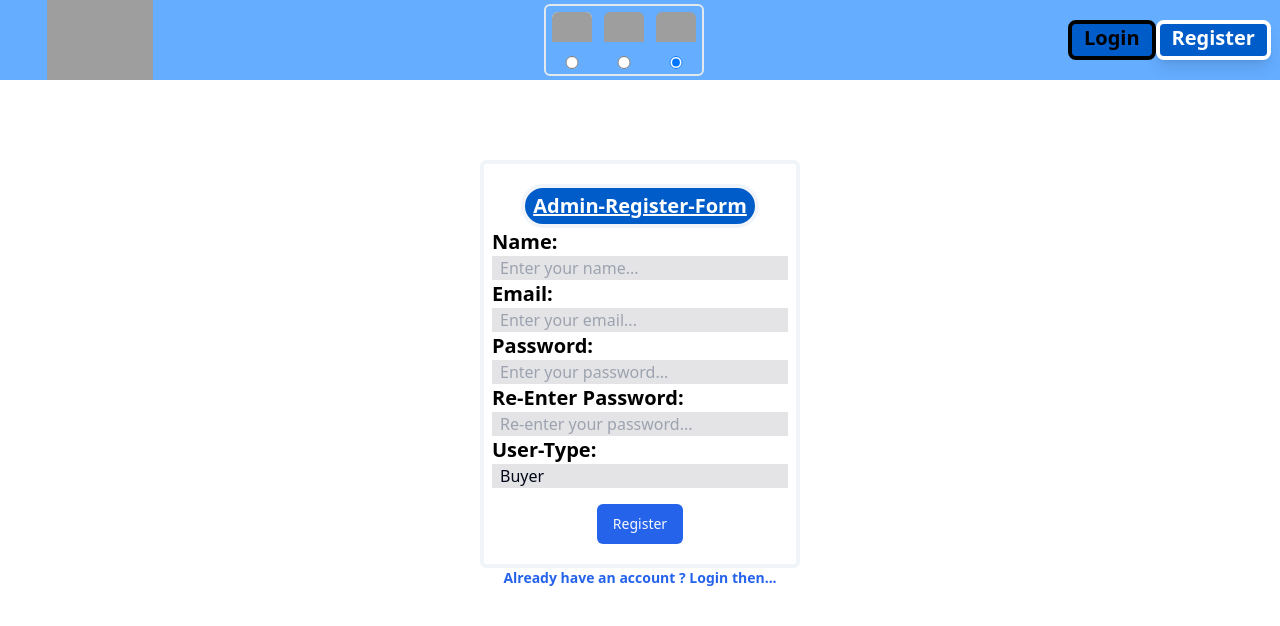
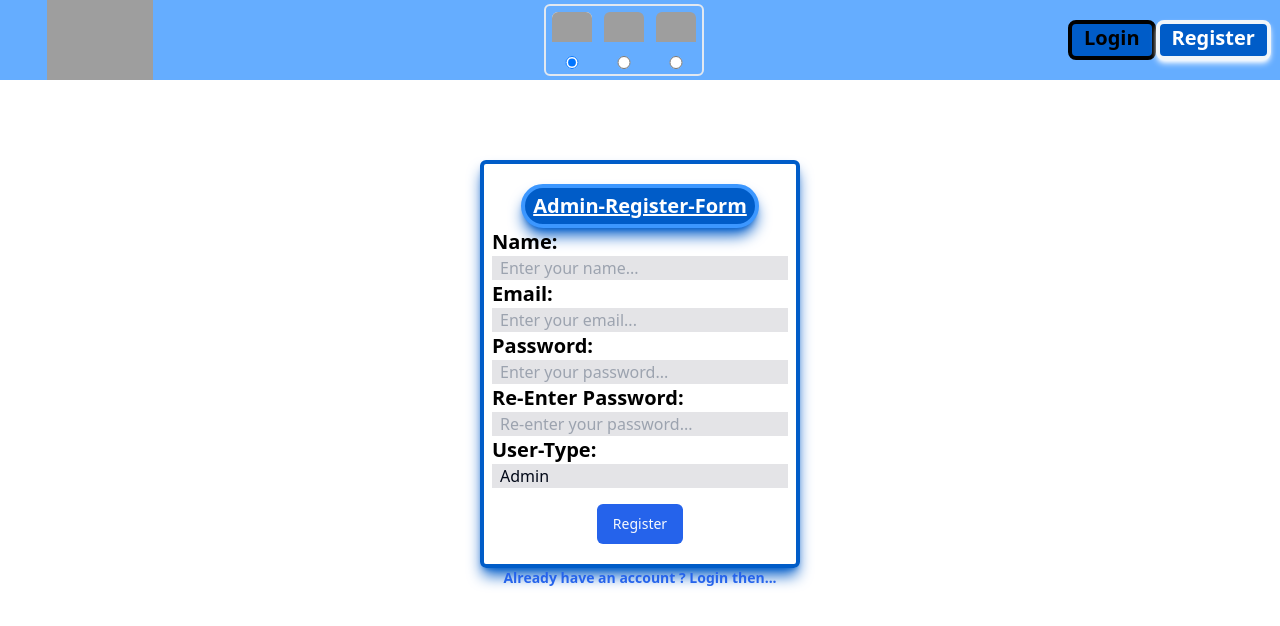
Before and after one commit to SGsubuuu-2322/HMS, a React (Vite) app in the folder HMS_App/: page /register in a window 1280 px wide. Shown: the top 626 px of the page. Built offline with nearby package versions, Linux system fonts and the light colour scheme; grey boxes are pictures that could not be loaded.

Commit message:
Added some stylings and features of registration form...

```diff
--- a/HMS_App/src/Pages/Login_Form.jsx
+++ b/HMS_App/src/Pages/Login_Form.jsx
@@ -53,10 +53,10 @@ const Login_Form = () => {
     <div className="w-full h-full flex flex-col items-center justify-center pt-20">
       <form
         onSubmit={handleSubmit}
-        className="w-1/4 border-secondary border-4 rounded-md mx-auto px-2 py-5 "
+        className="shadow-lg shadow-[#005CC8] w-1/4 border-[#005CC8] border-4 rounded-md mx-auto px-2 py-5 "
       >
         <div className="w-full flex justify-center">
-          <h1 className="text-xl font-bold text-black underline border-4 border-secondary bg-[#005CC8] px-2 py-1 rounded-full text-white hover:text-black">
+          <h1 className="shadow-lg shadow-[#005CC8] text-xl font-bold text-black underline border-4 border-[#3c97ff] bg-[#005CC8] px-2 py-1 rounded-full text-white hover:text-black">
             Login-Form
           </h1>
         </div>
--- a/HMS_App/src/Pages/Register_Form.jsx
+++ b/HMS_App/src/Pages/Register_Form.jsx
@@ -64,11 +64,16 @@ const Register_Form = () => {
     <div className="w-full h-full flex flex-col items-center justify-center pt-20">
       <form
         onSubmit={handleSubmit}
-        className="w-1/4 border-secondary border-4 rounded-md mx-auto  px-2 py-5  "
+        className="shadow-lg shadow-[#005CC8] w-1/4 border-[#005CC8] border-4 rounded-md mx-auto  px-2 py-5  "
       >
         <div className="w-full flex justify-center">
-          <h1 className="text-xl font-bold text-black underline border-4 border-secondary bg-[#005CC8] px-2 py-1 rounded-full text-white hover:text-black">
-            {userType == "B" ? "Admin-" : "Doctor-"}Register-Form
+          <h1 className="shadow-lg shadow-[#005CC8] text-xl font-bold text-black underline border-4 border-[#3c97ff] bg-[#005CC8] px-2 py-1 rounded-full text-white hover:text-black">
+            {userType === "A"
+              ? "Admin-"
+              : userType === "D"
+              ? "Doctor-"
+              : "Patient-"}
+            Register-Form
           </h1>
         </div>
         <div className="input-container flex flex-col">
@@ -131,7 +136,13 @@ const Register_Form = () => {
             type="text"
             placeholder="Re-enter your password..."
             name="userType"
-            value={userType == "B" ? "Buyer" : "Seller"}
+            value={
+              userType === "A"
+                ? "Admin"
+                : userType === "D"
+                ? "Doctor"
+                : "Patient"
+            }
             readOnly
             disabled
             onChange={inputChangeHandler}
--- a/HMS_App/src/components/ui/PublicNav.jsx
+++ b/HMS_App/src/components/ui/PublicNav.jsx
@@ -35,10 +35,10 @@ const PublicNav = () => {
             {/* This radio input is checked after changing of state value from central redux store */}
             <input
               type="radio"
-              name="seller"
-              value="S"
+              name="admin"
+              value="A"
               onChange={handleOptionChange}
-              checked={userType === "S"}
+              checked={userType === "A"}
             />
           </div>
           <div className="admin-container h-20 w-10 flex flex-col justify-center gap-1">
@@ -51,10 +51,10 @@ const PublicNav = () => {
             </div>
             <input
               type="radio"
-              name="buyer"
-              value="B"
+              name="doctor"
+              value="D"
               onChange={handleOptionChange}
-              checked={userType === "B"}
+              checked={userType === "D"}
             />
           </div>
           <div className="admin-container h-20 w-10 flex flex-col justify-center gap-1">
@@ -67,10 +67,10 @@ const PublicNav = () => {
             </div>
             <input
               type="radio"
-              name="buyer"
-              value="B"
+              name="patient"
+              value="P"
               onChange={handleOptionChange}
-              checked={userType === "B"}
+              checked={userType === "P"}
             />
           </div>
         </div>
@@ -84,7 +84,8 @@ const PublicNav = () => {
             to="/login"
             className={(e) =>
               `rounded-lg bg-[#005CC8] border-4 hover:border-white  border-black px-3  text-xl font-semibold text-black hover:text-white hover:underline hover:underline-offset-2 ${
-                e.isActive && "border-white text-white shadow-lg "
+                e.isActive &&
+                "border-slate-100 text-white shadow-md shadow-white "
               }`
             }
           >
@@ -94,7 +95,8 @@ const PublicNav = () => {
             to="/register"
             className={(e) =>
               `rounded-lg bg-[#005CC8] border-4 hover:border-white  border-black px-3  text-xl font-semibold text-black hover:text-white hover:underline hover:underline-offset-2 ${
-                e.isActive && "border-white text-white shadow-lg "
+                e.isActive &&
+                "border-slate-100 text-white shadow-md shadow-white "
               }`
             }
           >
--- a/HMS_App/src/store/reducers/UserReducer.js
+++ b/HMS_App/src/store/reducers/UserReducer.js
@@ -1,7 +1,7 @@
 import { createSlice } from "@reduxjs/toolkit";
 
 const initialState = {
-  userType: "B",
+  userType: "A",
 };
 
 const userSlice = createSlice({
```
